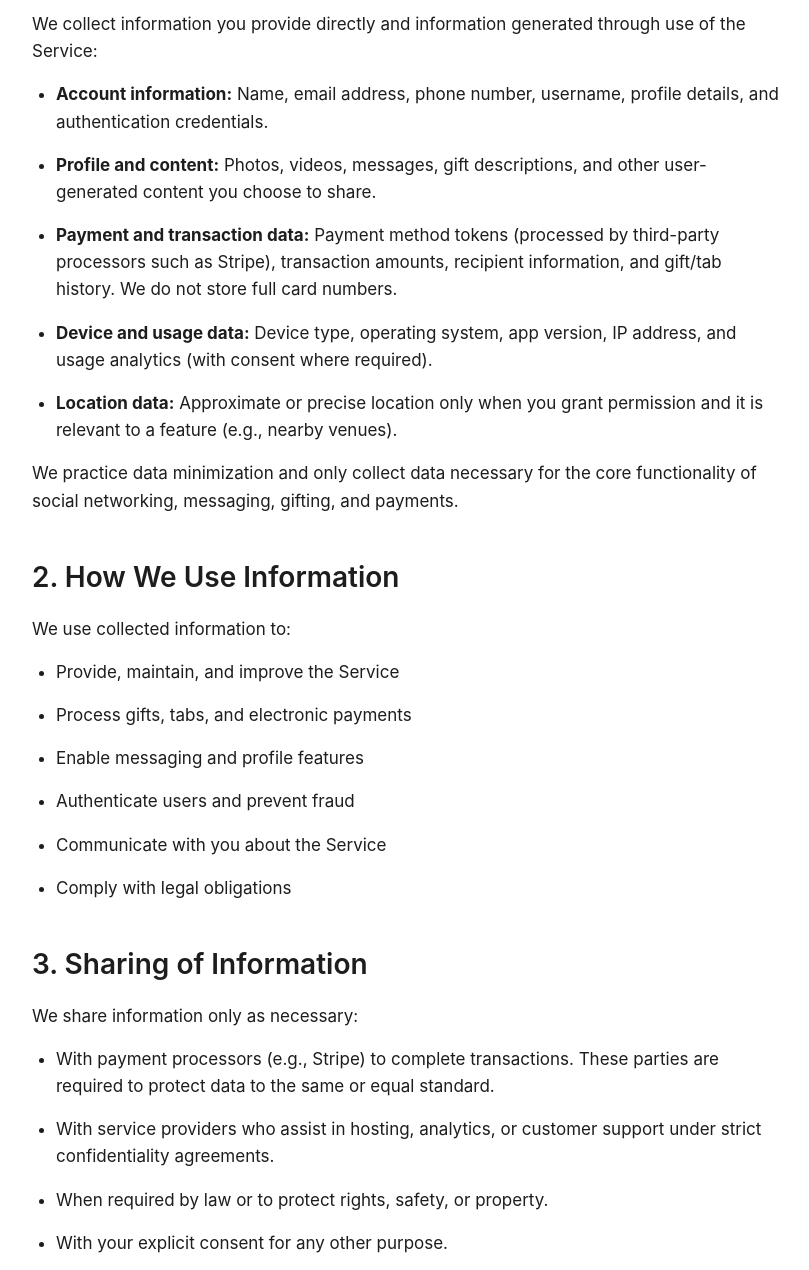
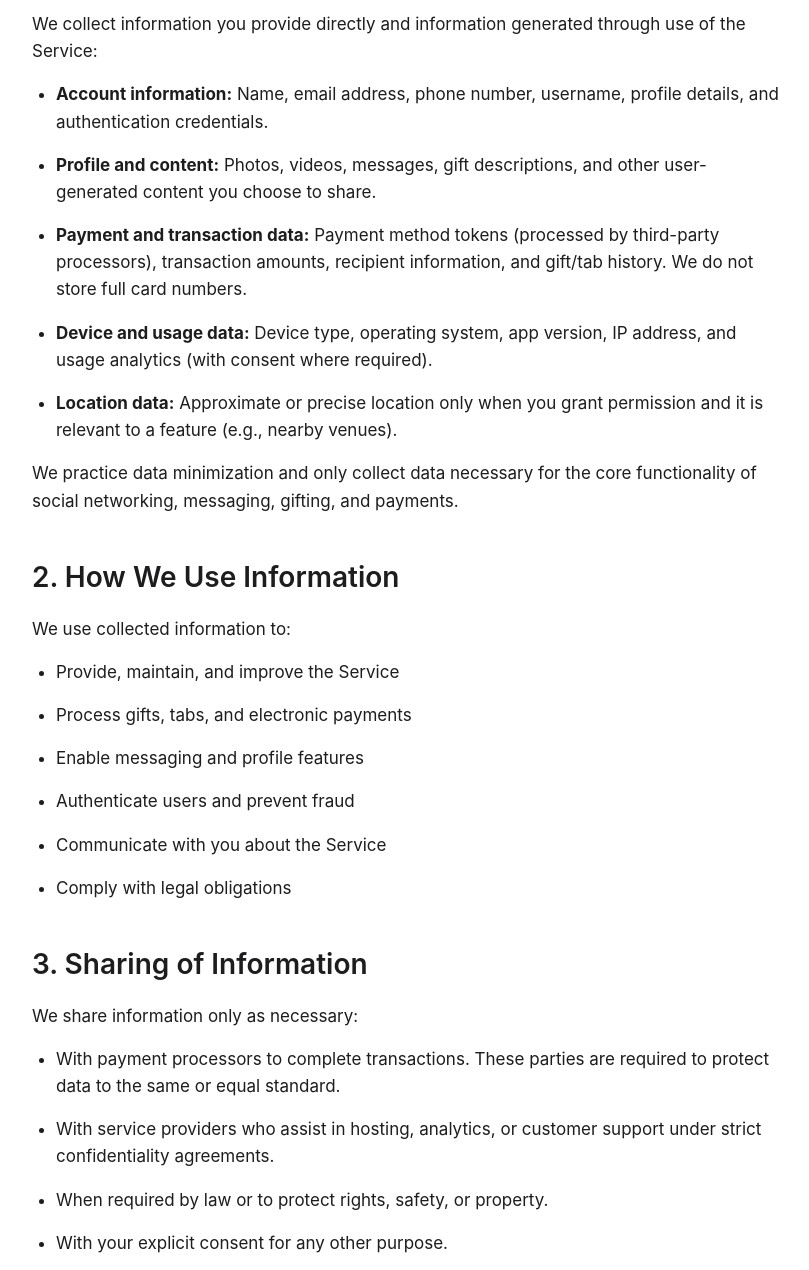
Before and after one commit to realtordnix-art/Tabmeout-website, a plain HTML site: page privacy-policy.html in a window 1280 px wide. Shown: the part 509-1779 px from the top of the page, without its empty margins (232-1041 px from the left). Drawn offline with Linux system fonts and the light colour scheme.

Commit message:
Update privacy-policy.html
Removed mentions of Stripe.

```diff
--- a/privacy-policy.html
+++ b/privacy-policy.html
@@ -28,7 +28,7 @@
     <ul>
       <li><strong>Account information:</strong> Name, email address, phone number, username, profile details, and authentication credentials.</li>
       <li><strong>Profile and content:</strong> Photos, videos, messages, gift descriptions, and other user-generated content you choose to share.</li>
-      <li><strong>Payment and transaction data:</strong> Payment method tokens (processed by third-party processors such as Stripe), transaction amounts, recipient information, and gift/tab history. We do not store full card numbers.</li>
+      <li><strong>Payment and transaction data:</strong> Payment method tokens (processed by third-party processors), transaction amounts, recipient information, and gift/tab history. We do not store full card numbers.</li>
       <li><strong>Device and usage data:</strong> Device type, operating system, app version, IP address, and usage analytics (with consent where required).</li>
       <li><strong>Location data:</strong> Approximate or precise location only when you grant permission and it is relevant to a feature (e.g., nearby venues).</li>
     </ul>
@@ -48,7 +48,7 @@
     <h2>3. Sharing of Information</h2>
     <p>We share information only as necessary:</p>
     <ul>
-      <li>With payment processors (e.g., Stripe) to complete transactions. These parties are required to protect data to the same or equal standard.</li>
+      <li>With payment processors to complete transactions. These parties are required to protect data to the same or equal standard.</li>
       <li>With service providers who assist in hosting, analytics, or customer support under strict confidentiality agreements.</li>
       <li>When required by law or to protect rights, safety, or property.</li>
       <li>With your explicit consent for any other purpose.</li>
```
